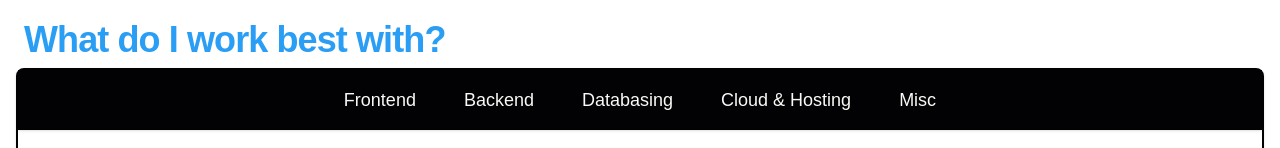
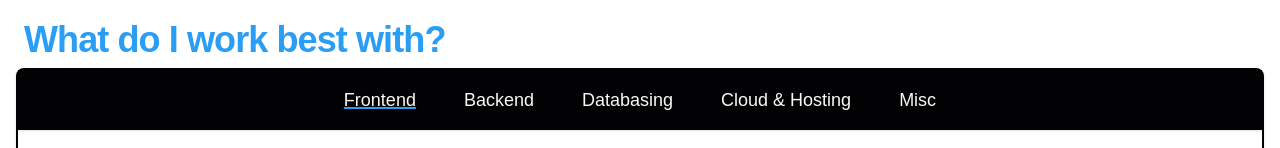
Before and after one commit to Robbie-Corcoran/Portfolio-Site, a React (Vite) app: page / in a window 1280 px wide. Shown: the part 804-952 px from the top of the page. Built offline with nearby package versions, Linux system fonts and the light colour scheme; a web font is replaced by a local one.

Commit message:
SkillsTab hover fixed

```diff
--- a/src/components/SkillsTab.tsx
+++ b/src/components/SkillsTab.tsx
@@ -20,7 +20,11 @@ const SkillsTab: React.FC<SkillsTabType> = ({
           role="tab"
           aria-controls={tabId}
           aria-selected={activeTab === tabId}
-          className={`inline-block p-4 focus:underline`}
+          className={`inline-block p-4 hover:underline ${
+            activeTab === tabId
+              ? "underline decoration-theme-primary decoration-2"
+              : ""
+          }`}
           onClick={() => handleTabClick(tabId)}
         >
           {tabName}
```
